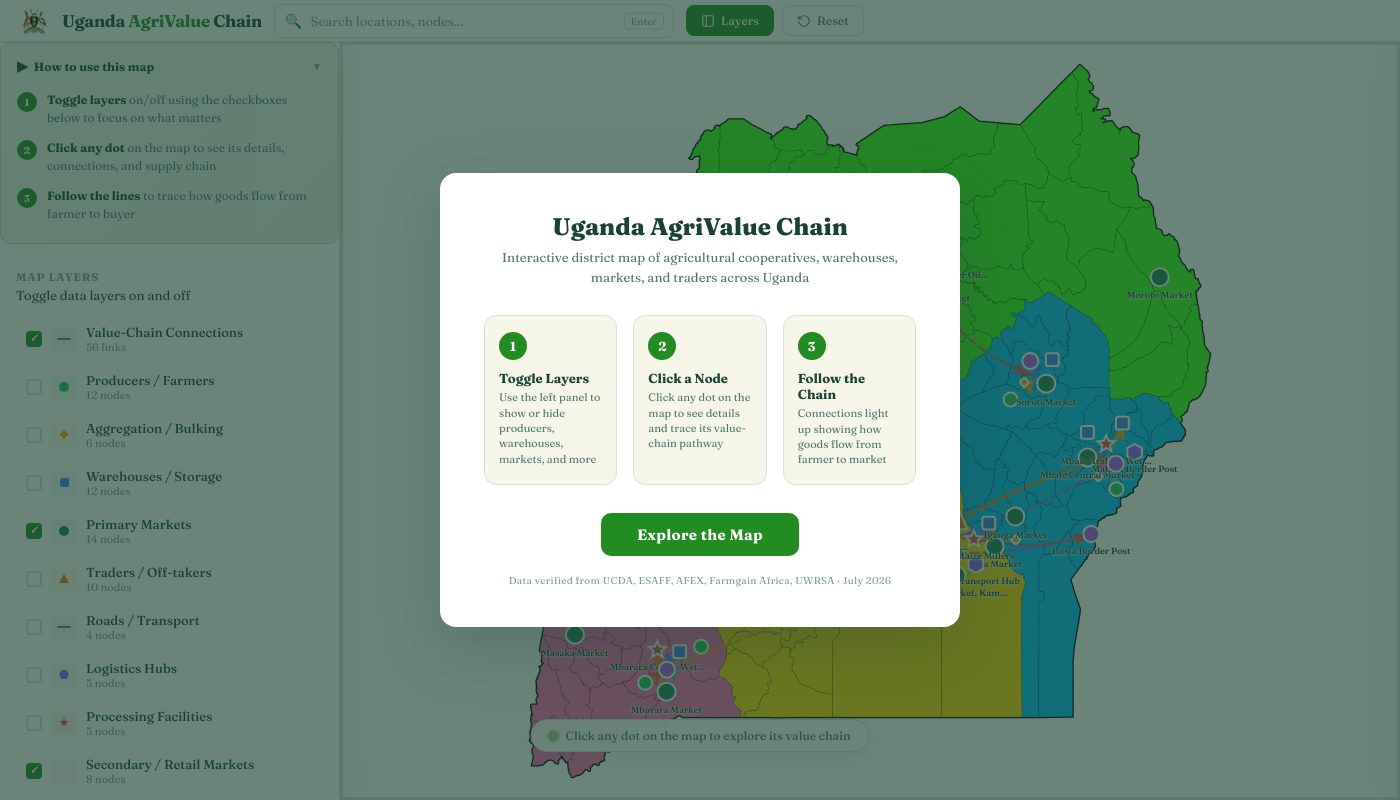
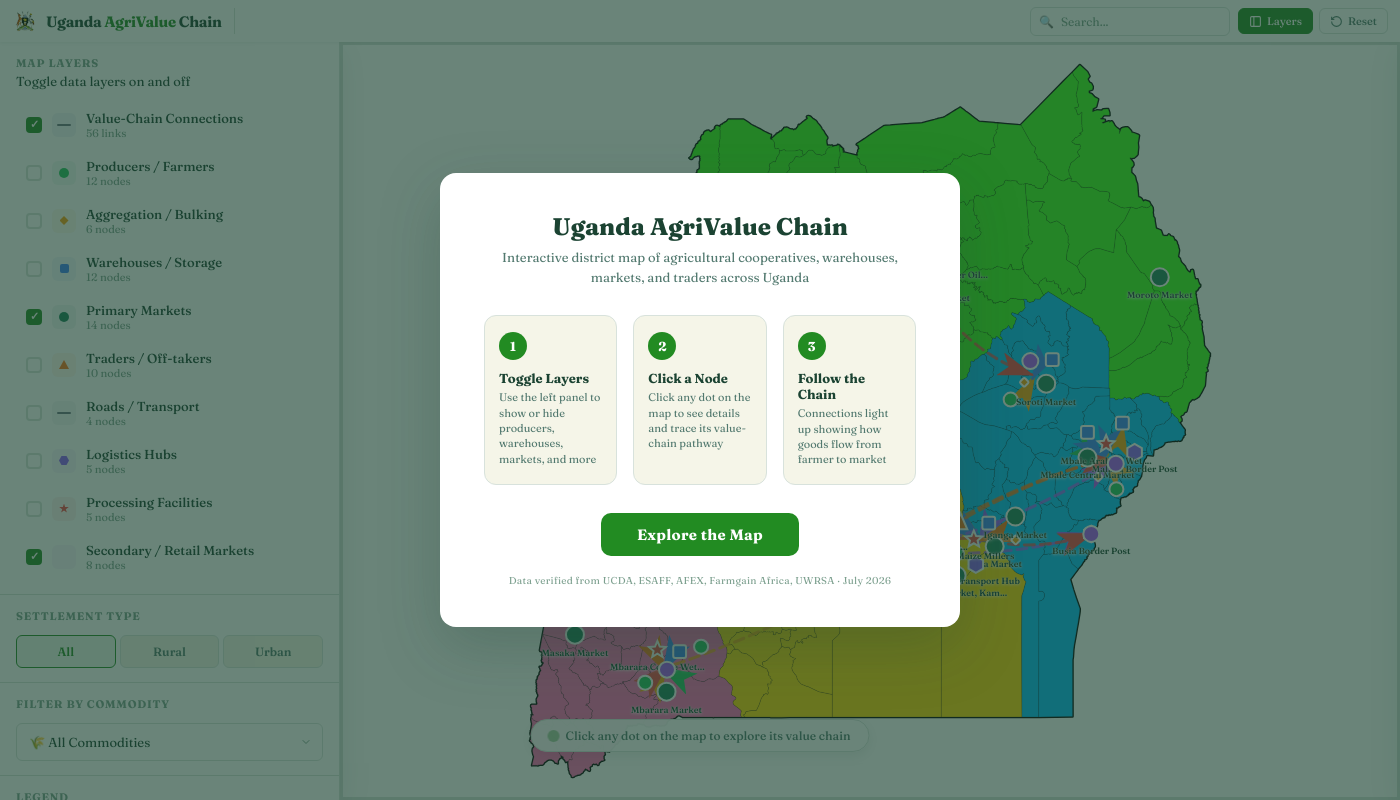
Before and after one commit to jessethegreat6190/uganda-agri-value-chain, an Electron app: page index.html in a window 1400 px wide. Shown: the top 800 px of the page. Drawn offline with nearby package versions, Linux system fonts and the light colour scheme.

Commit message:
Topbar redesign: split brand/actions, smaller search, remove how-to guide, bigger route arrows
- Topbar split: brand (logo+name) with its own border, actions (search+buttons) pushed to far right
- Search box reduced to 200px width, smaller font/padding
- Removed 'How to use this map' collapsible guide entirely
- Removed getting-started CSS and JS references
- Arrow markers enlarged (12x8 vs 8x6) for better visibility
- Connection lines thickened (3px default, 5px highlighted)
- Dash patterns widened for better flow visibility

```diff
--- a/index.html
+++ b/index.html
@@ -71,21 +71,23 @@ html, body { height: 100%; overflow: hidden; font-family: 'Fraunces', Georgia, s
 .connection-line {
   fill: none;
   stroke-linecap: round;
-  stroke-dasharray: 8 5;
+  stroke-width: 3;
+  stroke-dasharray: 10 6;
   animation: flow-dash 1.8s linear infinite;
 }
 @keyframes flow-dash {
-  to { stroke-dashoffset: -13; }
+  to { stroke-dashoffset: -16; }
 }
 .highlight-line {
   fill: none;
   stroke-linecap: round;
   pointer-events: none;
-  stroke-dasharray: 10 5;
+  stroke-width: 5;
+  stroke-dasharray: 12 6;
   animation: flow-dash-bright 1.2s linear infinite;
 }
 @keyframes flow-dash-bright {
-  to { stroke-dashoffset: -15; }
+  to { stroke-dashoffset: -18; }
 }
 .highlight-ring {
   pointer-events: none;
@@ -126,56 +128,60 @@ html, body { height: 100%; overflow: hidden; font-family: 'Fraunces', Georgia, s
   top: 0; left: 0; right: 0;
   height: 42px;
   background: var(--surface);
-  border-bottom: 1px solid var(--border);
   display: flex;
   align-items: center;
-  padding: 0 16px;
+  justify-content: space-between;
+  padding: 0 12px;
   z-index: 1100;
-  gap: 12px;
   box-shadow: var(--shadow-sm);
 }
-.topbar-brand { display: flex; align-items: center; gap: 10px; flex-shrink: 0; }
+.topbar-brand {
+  display: flex; align-items: center; gap: 8px;
+  flex-shrink: 0;
+  padding-right: 12px;
+  border-right: 1px solid var(--border);
+  height: 26px;
+}
 .topbar-brand .logo {
-  width: 36px; height: 36px;
+  width: 26px; height: 26px;
   display: flex; align-items: center; justify-content: center;
   flex-shrink: 0;
 }
-.topbar-brand .title { font-size: 17px; font-weight: 700; color: var(--text); white-space: nowrap; font-family: 'Fraunces', serif; letter-spacing: -0.3px; }
+.topbar-brand .logo img { width: 22px; height: 22px; }
+.topbar-brand .title { font-size: 15px; font-weight: 700; color: var(--text); white-space: nowrap; font-family: 'Fraunces', serif; letter-spacing: -0.3px; }
 .topbar-brand .title span { color: var(--primary); }
-.topbar-search { flex: 1; max-width: 400px; position: relative; }
+.topbar-right {
+  display: flex; align-items: center; gap: 8px;
+}
+.topbar-search { width: 200px; position: relative; flex-shrink: 0; }
 .topbar-search input {
   width: 100%;
-  padding: 8px 12px 8px 36px;
+  padding: 6px 10px 6px 30px;
   border: 1px solid var(--border);
-  border-radius: 8px;
-  font-size: 13px;
+  border-radius: 6px;
+  font-size: 12px;
   font-family: 'Fraunces', Georgia, serif;
   background: var(--surface);
   color: var(--text);
   outline: none;
   transition: border-color 0.2s, box-shadow 0.2s;
 }
-.topbar-search input:focus { border-color: var(--primary); box-shadow: 0 0 0 3px rgba(34,139,34,0.12); }
+.topbar-search input:focus { border-color: var(--primary); box-shadow: 0 0 0 2px rgba(34,139,34,0.12); }
 .topbar-search input::placeholder { color: var(--text-dim); }
 .topbar-search .search-icon {
-  position: absolute; left: 11px; top: 50%; transform: translateY(-50%);
-  color: var(--text-dim); font-size: 14px; pointer-events: none;
-}
-.topbar-search .search-hint {
-  position: absolute; right: 10px; top: 50%; transform: translateY(-50%);
-  font-size: 10px; color: var(--text-dim);
-  background: var(--surface); border: 1px solid var(--border);
-  border-radius: 4px; padding: 1px 6px; pointer-events: none;
-}
-.topbar-actions { display: flex; align-items: center; gap: 8px; flex-shrink: 0; }
+  position: absolute; left: 9px; top: 50%; transform: translateY(-50%);
+  color: var(--text-dim); font-size: 12px; pointer-events: none;
+}
+.topbar-search .search-hint { display: none; }
+.topbar-actions { display: flex; align-items: center; gap: 6px; flex-shrink: 0; }
 .topbar-btn {
-  display: flex; align-items: center; gap: 6px;
-  padding: 7px 14px;
+  display: flex; align-items: center; gap: 5px;
+  padding: 5px 10px;
   border: 1px solid var(--border);
-  border-radius: 8px;
+  border-radius: 6px;
   background: var(--surface);
   color: var(--text-secondary);
-  font-size: 12px; font-weight: 500;
+  font-size: 11px; font-weight: 500;
   font-family: 'Fraunces', Georgia, serif;
   cursor: pointer;
   transition: all 0.2s;
@@ -183,7 +189,7 @@ html, body { height: 100%; overflow: hidden; font-family: 'Fraunces', Georgia, s
 }
 .topbar-btn:hover { border-color: var(--primary); color: var(--primary); background: rgba(34,139,34,0.06); }
 .topbar-btn.active { border-color: var(--primary); color: #fff; background: var(--primary); }
-.topbar-btn svg { width: 14px; height: 14px; }
+.topbar-btn svg { width: 13px; height: 13px; }
 
 /* ─── PANEL ───────────────────────────────────────────────────────────── */
 .panel {
@@ -604,16 +610,17 @@ html, body { height: 100%; overflow: hidden; font-family: 'Fraunces', Georgia, s
 /* ─── RESPONSIVE ──────────────────────────────────────────────────────── */
 @media (max-width: 768px) {
   :root { --panel-width: 100%; }
-  .topbar { height: 48px; padding: 0 10px; gap: 6px; }
-  .topbar-brand .title { display: none; }
-  .topbar-brand .logo img { width: 24px; height: 24px; }
-  .topbar-search { max-width: none; }
-  .topbar-search input { padding: 10px 12px 10px 34px; font-size: 14px; }
-  .topbar-search .search-hint { display: none; }
-  .topbar-btn { padding: 8px 10px; font-size: 11px; }
+  .topbar { height: 44px; padding: 0 8px; }
+  .topbar-brand .title { font-size: 13px; }
+  .topbar-brand .logo img { width: 20px; height: 20px; }
+  .topbar-brand { padding-right: 8px; height: 22px; }
+  .topbar-right { gap: 4px; }
+  .topbar-search { width: 140px; }
+  .topbar-search input { padding: 5px 8px 5px 26px; font-size: 11px; }
+  .topbar-btn { padding: 5px 8px; font-size: 10px; }
   .topbar-btn span { display: none; }
-  .panel { width: 100%; top: 48px; }
-  #map-container { top: 48px; border-width: 2px; }
+  .panel { width: 100%; top: 44px; }
+  #map-container { top: 44px; border-width: 2px; }
   #map-container.panel-open { left: 0; }
   #info-panel {
     position: fixed;
@@ -625,24 +632,22 @@ html, body { height: 100%; overflow: hidden; font-family: 'Fraunces', Georgia, s
   }
   .info-body { padding: 12px 14px 16px; }
   .info-body .detail-row { font-size: 12px; }
-  .regions-panel { width: 100%; top: 48px; }
+  .regions-panel { width: 100%; top: 44px; }
   .map-hint { bottom: 24px; font-size: 11px; padding: 6px 14px; }
   .welcome-card { padding: 28px 24px; max-width: 95%; }
   .welcome-card h1 { font-size: 20px; }
   .welcome-steps { flex-direction: column; gap: 10px; }
   .welcome-step { padding: 12px; }
-  .getting-started { padding: 10px 12px; margin-bottom: 8px; }
-  .getting-started h4 { font-size: 11px; }
-  .gs-step-text { font-size: 11px; }
+  .panel-section-header { padding: 10px 12px 8px; }
+  .panel-section-body { padding: 0 12px 10px; }
   .node-label { font-size: 7px; }
-  .sample-badge { top: 56px; right: 8px; font-size: 8px; padding: 3px 10px; }
+  .sample-badge { top: 52px; right: 8px; font-size: 8px; padding: 3px 10px; }
   .data-legend { padding: 8px 12px 12px; }
   .data-legend-item { font-size: 10px; }
 }
 @media (max-width: 480px) {
-  .topbar-search input::placeholder { font-size: 12px; }
-  .panel-section-header { padding: 10px 12px 8px; }
-  .panel-section-body { padding: 0 12px 10px; }
+  .topbar-brand .title { display: none; }
+  .topbar-search { width: 120px; }
   #info-panel { max-height: 60vh; }
   .prov-row { flex-direction: column; gap: 2px; }
   .prov-value { text-align: left; }
@@ -727,52 +732,6 @@ html, body { height: 100%; overflow: hidden; font-family: 'Fraunces', Georgia, s
   font-size: 10px; color: var(--text-dim);
   letter-spacing: 0.3px;
 }
-
-/* ─── GETTING STARTED PANEL ────────────────────────────────────────── */
-.getting-started {
-  background: linear-gradient(135deg, #f0f7f0, #e8f0e8);
-  border: 1px solid #c8dcc8;
-  border-radius: var(--radius);
-  padding: 14px 16px;
-  margin-bottom: 12px;
-  cursor: pointer;
-  transition: padding 0.2s;
-}
-.getting-started.collapsed .gs-step { display: none; }
-.getting-started.collapsed { padding: 10px 16px; }
-.getting-started h4 {
-  font-size: 12px; font-weight: 700;
-  color: var(--primary-dark);
-  margin-bottom: 10px;
-  display: flex; align-items: center; gap: 6px;
-}
-.getting-started.collapsed h4 { margin-bottom: 0; }
-.getting-started h4 .collapse-arrow {
-  margin-left: auto;
-  font-size: 10px;
-  color: var(--text-dim);
-  transition: transform 0.2s;
-}
-.getting-started.collapsed h4 .collapse-arrow { transform: rotate(-90deg); }
-.gs-step {
-  display: flex; align-items: flex-start; gap: 10px;
-  padding: 6px 0;
-}
-.gs-step-num {
-  width: 20px; height: 20px;
-  background: var(--primary);
-  color: #fff;
-  border-radius: 50%;
-  display: flex; align-items: center; justify-content: center;
-  font-size: 10px; font-weight: 700;
-  flex-shrink: 0;
-  margin-top: 1px;
-}
-.gs-step-text {
-  font-size: 12px; color: var(--text-secondary);
-  line-height: 1.5;
-}
-.gs-step-text strong { color: var(--text); }
 
 /* ─── MAP HINT PULSE ──────────────────────────────────────────────── */
 .map-hint {
@@ -837,13 +796,13 @@ html, body { height: 100%; overflow: hidden; font-family: 'Fraunces', Georgia, s
 <!-- TOP BAR -->
 <div class="topbar">
   <div class="topbar-brand">
-    <div class="logo"><img src="coat-of-arms.png" alt="Uganda Coat of Arms" style="width:28px;height:28px;object-fit:contain;"></div>
+    <div class="logo"><img src="coat-of-arms.png" alt="Uganda Coat of Arms"></div>
     <div class="title">Uganda <span>AgriValue</span> Chain</div>
   </div>
+  <div class="topbar-right">
     <div class="topbar-search">
       <span class="search-icon">&#128269;</span>
-    <input type="text" id="search-input" placeholder="Search locations, nodes..." onkeyup="if(event.key==='Enter')searchNode()">
-    <span class="search-hint">Enter</span>
+      <input type="text" id="search-input" placeholder="Search..." onkeyup="if(event.key==='Enter')searchNode()">
     </div>
     <div class="topbar-actions">
       <button class="topbar-btn active" id="btn-panel" onclick="togglePanel()">
@@ -856,25 +815,11 @@ html, body { height: 100%; overflow: hidden; font-family: 'Fraunces', Georgia, s
       </button>
     </div>
   </div>
+</div>
 
 <!-- PANEL -->
 <div class="panel open" id="panel">
   <div class="panel-scroll">
-    <div class="getting-started" id="getting-started" onclick="this.classList.toggle('collapsed')">
-      <h4><span style="font-size:14px;">&#9654;</span> How to use this map <span class="collapse-arrow">&#9660;</span></h4>
-      <div class="gs-step">
-        <div class="gs-step-num">1</div>
-        <div class="gs-step-text"><strong>Toggle layers</strong> on/off using the checkboxes below to focus on what matters</div>
-      </div>
-      <div class="gs-step">
-        <div class="gs-step-num">2</div>
-        <div class="gs-step-text"><strong>Click any dot</strong> on the map to see its details, connections, and supply chain</div>
-      </div>
-      <div class="gs-step">
-        <div class="gs-step-num">3</div>
-        <div class="gs-step-text"><strong>Follow the lines</strong> to trace how goods flow from farmer to buyer</div>
-      </div>
-    </div>
     <div class="panel-section">
       <div class="panel-section-header"><h3>Map Layers</h3><p>Toggle data layers on and off</p></div>
       <div class="panel-section-body"><div class="layer-list" id="layer-toggles"></div></div>
@@ -991,8 +936,6 @@ setTimeout(hideMapHint, 8000);
 document.addEventListener('click', function hideHintOnce(e) {
   hideMapHint();
   localStorage.setItem('agrivalue_hint_dismissed', '1');
-  const gs = document.getElementById('getting-started');
-  if (gs && !gs.classList.contains('collapsed')) gs.classList.add('collapsed');
   document.removeEventListener('click', hideHintOnce);
 }, { once: true });
 
@@ -1347,16 +1290,16 @@ function setupSVG() {
   Object.entries(markerColors).forEach(([name, color]) => {
     defs.append('marker')
       .attr('id', `arrow-${name}`)
-      .attr('viewBox', '0 0 10 6')
-      .attr('refX', 9)
-      .attr('refY', 3)
-      .attr('markerWidth', 8)
-      .attr('markerHeight', 6)
+      .attr('viewBox', '0 0 12 8')
+      .attr('refX', 11)
+      .attr('refY', 4)
+      .attr('markerWidth', 12)
+      .attr('markerHeight', 8)
       .attr('orient', 'auto')
       .append('path')
-        .attr('d', 'M0,0 L10,3 L0,6 L2,3 Z')
+        .attr('d', 'M0,0 L12,4 L0,8 L3,4 Z')
         .attr('fill', color)
-        .attr('fill-opacity', 0.9);
+        .attr('fill-opacity', 1);
   });
 
   gMain = svgEl.append('g').attr('id', 'g-main');
```
Also changed, not shown: map.html (+63 -120 lines). Lines whose indentation alone changed are shown as unchanged.
